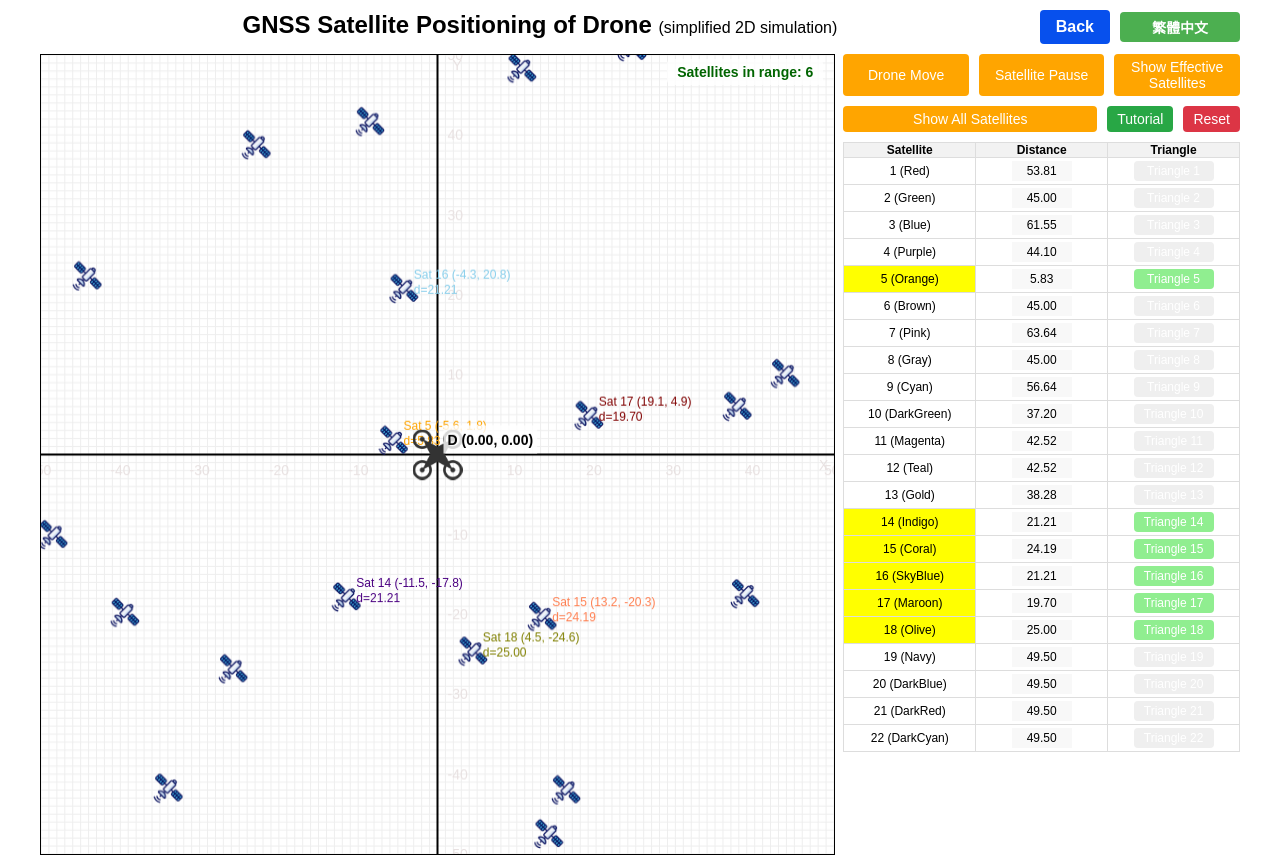
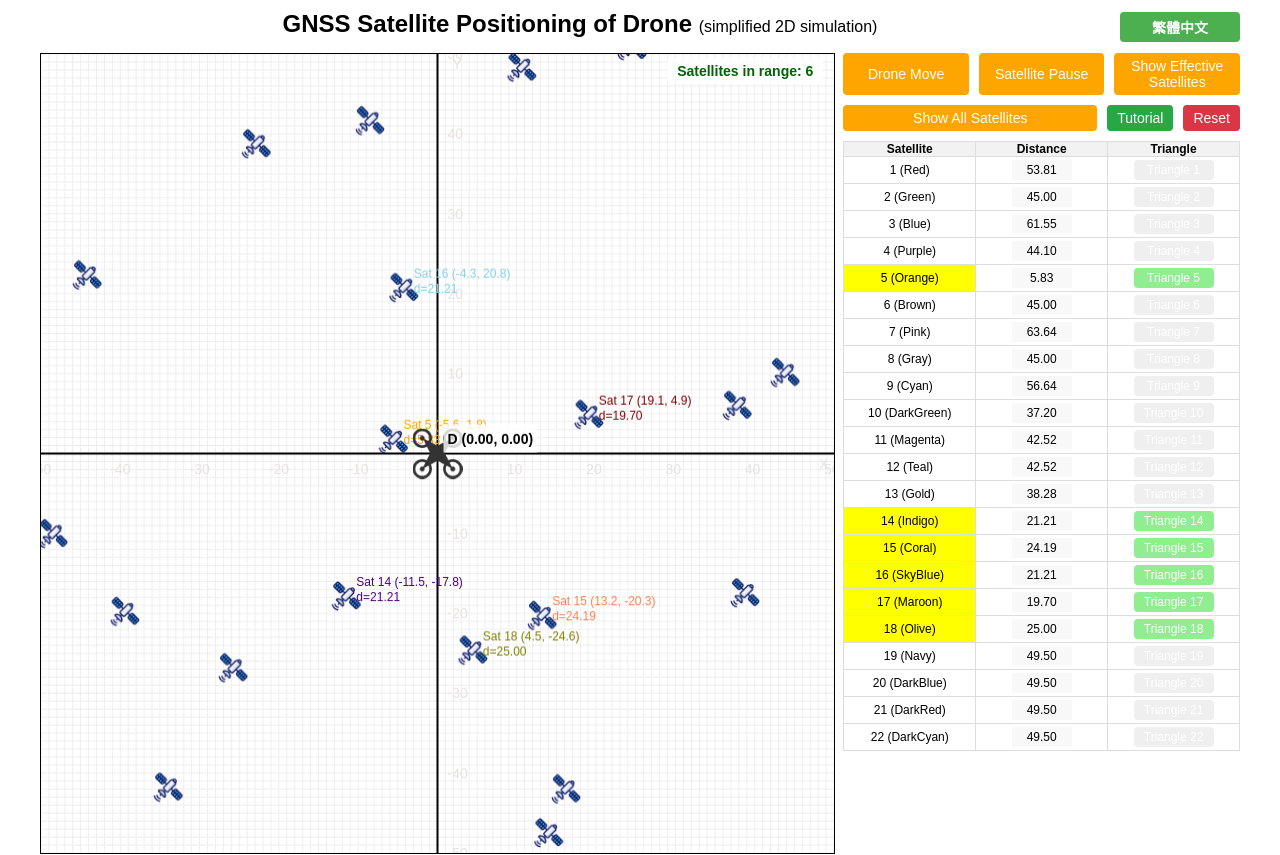
Before and after one commit to STEMedry/AIED2025, a plain HTML site: page 01_GNSS.html in a window 1280 px wide. Shown: the top 855 px of the page. Drawn offline with Linux system fonts and the light colour scheme.

Commit message:
Update 01_GNSS.html

```diff
--- a/01_GNSS.html
+++ b/01_GNSS.html
@@ -429,8 +429,6 @@
 <div class="header-container">
     <h1 id="mainTitle">GNSS Satellite Positioning of Drone <span style="font-size: 16px; font-weight: normal;">(simplified 2D simulation)</span></h1>
     <div class="header-buttons">
-        <!-- Added Back Button -->
-        <a href="001_gallery.html" id="backButton" class="back-button">Back</a>
         <button id="langButton" class="langButton">繁體中文</button>
     </div>
 </div>
```
